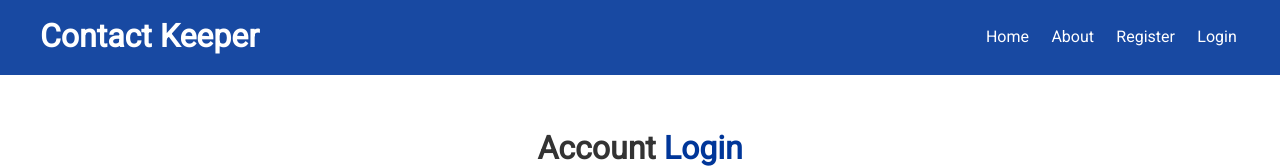
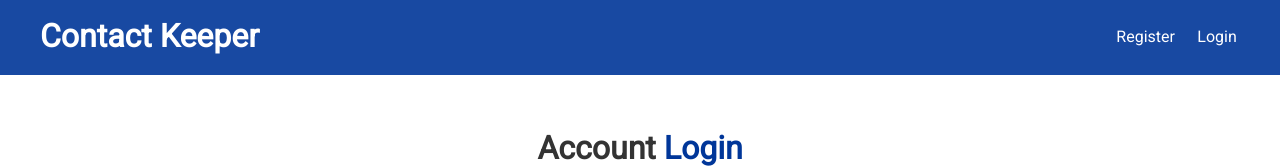
Before and after one commit to ITJohan/contact-keeper, a React (Create React App) app in the folder client/: page /login in a window 1280 px wide. Shown: the top 168 px of the page. Built offline with nearby package versions, Linux system fonts and the light colour scheme; some icons are missing; the HTML template or start-up script is replaced by a standard one.

Commit message:
PrivateRoute component

```diff
--- a/client/src/App.js
+++ b/client/src/App.js
@@ -6,6 +6,7 @@
 import Register from './components/auth/Register';
 import Login from './components/auth/Login';
 import Alerts from './components/layout/Alerts';
+import PrivateRoute from './components/routing/PrivateRoute';
 
 import ContactState from './context/contact/ContactState';
 import AuthState from './context/auth/AuthState';
@@ -28,7 +29,7 @@
               <div className="container">
                 <Alerts />
                 <Switch>
-                  <Route exact path="/" component={Home} />
+                  <PrivateRoute exact path="/" component={Home} />
                   <Route exact path="/about" component={About} />
                   <Route exact path="/register" component={Register} />
                   <Route exact path="/login" component={Login} />
--- a/client/src/components/layout/Navbar.js
+++ b/client/src/components/layout/Navbar.js
@@ -1,27 +1,46 @@
-import React from 'react';
+import React, { useContext, Fragment } from 'react';
 import PropTypes from 'prop-types';
 import { Link } from 'react-router-dom';
+import AuthContext from '../../context/auth/authContext';
 
 const Navbar = ({ title, icon }) => {
+  const authContext = useContext(AuthContext);
+
+  const { isAuthenticated, logout, user } = authContext;
+
+  const onLogout = () => {
+    logout();
+  };
+
+  const authLinks = (
+    <Fragment>
+      <li>Hello {user && user.name}</li>
+      <li>
+        <a onClick={onLogout} href="#!">
+          <i className="fas fa-sign-out-alt"></i>{' '}
+          <span className="hide-sm">Logout</span>
+        </a>
+      </li>
+    </Fragment>
+  );
+
+  const guestLinks = (
+    <Fragment>
+      <li>
+        <Link to="/register">Register</Link>
+      </li>
+      <li>
+        <Link to="/login">Login</Link>
+      </li>
+    </Fragment>
+  );
+
   return (
     <div className="navbar bg-primary">
       <h1>
         <i className={icon} /> {title}
       </h1>
-      <ul>
-        <li>
-          <Link to="/">Home</Link>
-        </li>
-        <li>
-          <Link to="/about">About</Link>
-        </li>
-        <li>
-          <Link to="/register">Register</Link>
-        </li>
-        <li>
-          <Link to="/login">Login</Link>
-        </li>
-      </ul>
+      <ul>{isAuthenticated ? authLinks : guestLinks}</ul>
     </div>
   );
 };
--- /dev/null
+++ b/client/src/components/routing/PrivateRoute.js
@@ -0,0 +1,22 @@
+import React, { useContext } from 'react';
+import { Route, Redirect } from 'react-router-dom';
+import AuthContext from '../../context/auth/authContext';
+
+const PrivateRoute = ({ component: Component, ...rest }) => {
+  const authContext = useContext(AuthContext);
+  const { isAuthenticated, loading } = authContext;
+  return (
+    <Route
+      {...rest}
+      render={props =>
+        !isAuthenticated && !loading ? (
+          <Redirect to="/login" />
+        ) : (
+          <Component {...props} />
+        )
+      }
+    />
+  );
+};
+
+export default PrivateRoute;
--- a/client/src/context/auth/AuthState.js
+++ b/client/src/context/auth/AuthState.js
@@ -91,7 +91,7 @@
   };
 
   // Logout
-  const logout = () => console.log('logout');
+  const logout = () => dispatch({ type: LOGOUT });
 
   // Clear errors
   const clearErrors = () => dispatch({ type: CLEAR_ERRORS });
--- a/client/src/context/auth/authReducer.js
+++ b/client/src/context/auth/authReducer.js
@@ -30,6 +30,7 @@
     case REGISTER_FAIL:
     case AUTH_ERROR:
     case LOGIN_FAIL:
+    case LOGOUT:
       localStorage.removeItem('token');
       return {
         ...state,
```
